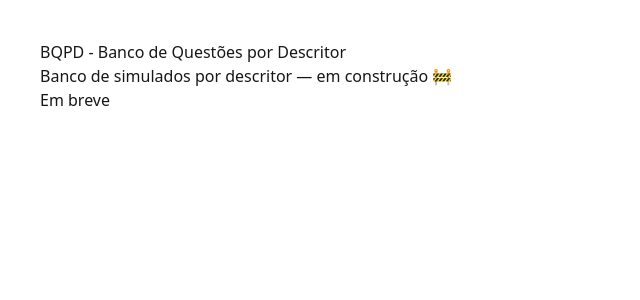
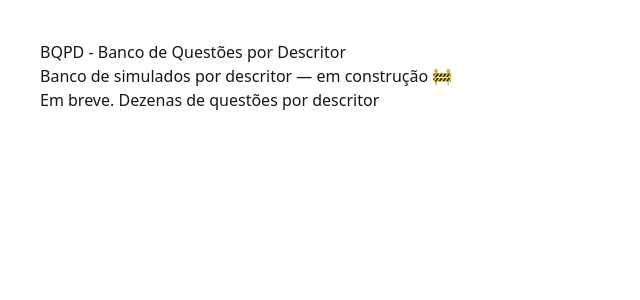
Before and after one commit to loycuras/bqpd, a Next.js app: page / in a window 1280 px wide. Shown: the top 300 px of the page, without its empty margins (0-640 px from the left). Built offline with nearby package versions, Linux system fonts and the light colour scheme.

Commit message:
Alterção do parágrafo

```diff
--- a/app/page.tsx
+++ b/app/page.tsx
@@ -3,7 +3,7 @@ export default function Home() {
        <main style={{ padding: 40, fontFamily: "system-ui" }}>
          <h1>BQPD - Banco de Questões por Descritor</h1>
          <p>Banco de simulados por descritor — em construção 🚧</p>
-         <p>Em breve</p>
+         <p>Em breve. Dezenas de questões por descritor</p>
        </main>
      );
    }
```
